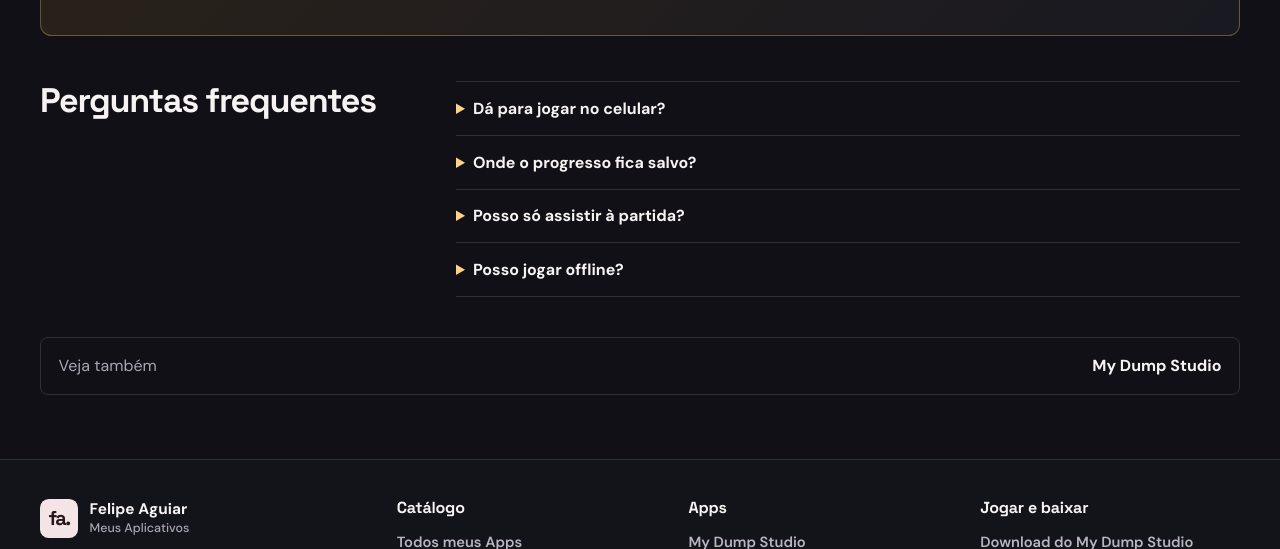
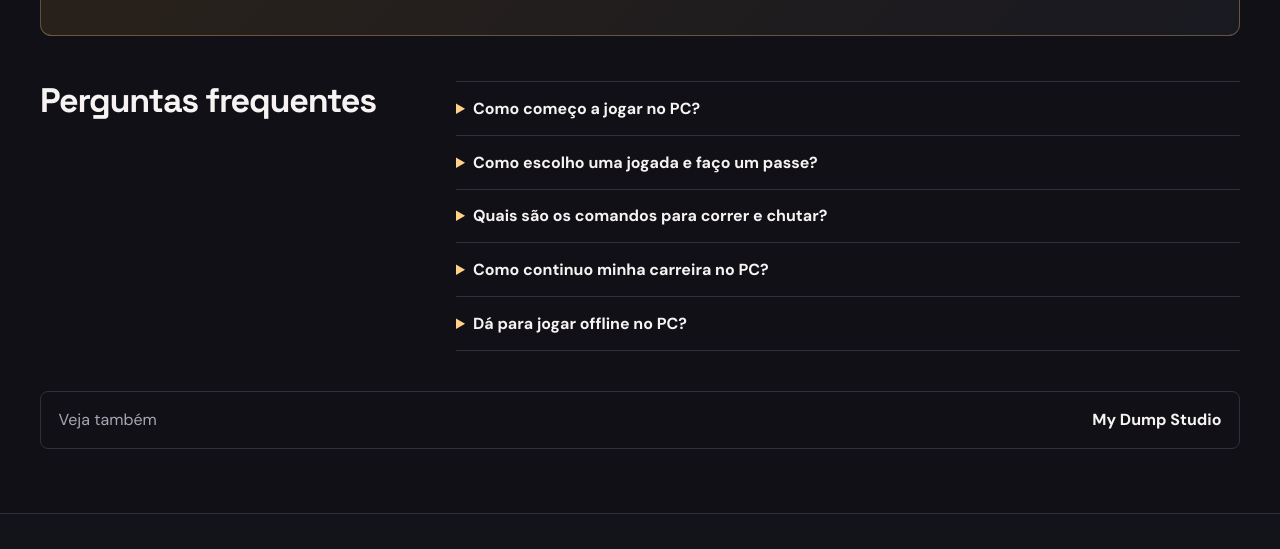
Before and after one commit to felipeAguiarCode/apps, a plain HTML site: page projetos/pixel-college-deluxe/index.html in a window 1280 px wide. Shown: the part 2736-3285 px from the top of the page. Drawn offline with Linux system fonts and the light colour scheme.

Commit message:
Prioriza orientações de PC no FAQ do Pixel College Deluxe

```diff
--- a/projetos/pixel-college-deluxe/index.html
+++ b/projetos/pixel-college-deluxe/index.html
@@ -147,10 +147,11 @@
 
   <section class="faq" id="perguntas" aria-labelledby="faq-title">
     <h2 id="faq-title">Perguntas frequentes</h2>
-    <div><details><summary>Dá para jogar no celular?</summary><p>Sim. Escolha a jogada pelo cartão, toque no campo para o snap e toque ou arraste para passar a bola. Jogue na horizontal para ter uma visão mais ampla.</p></details>
-        <details><summary>Onde o progresso fica salvo?</summary><p>A carreira e o campeonato ficam no navegador. Use o mesmo perfil para continuar. Para guardar uma cópia da carreira, abra a opção de exportar o save nas configurações.</p></details>
-        <details><summary>Posso só assistir à partida?</summary><p>Sim. Em Assistir Partida, você escolhe os times e a IA joga os quatro quartos. A transmissão tem opções de velocidade de 1×, 2× e 4×.</p></details>
-        <details><summary>Posso jogar offline?</summary><p>Sim. Baixe o repositório, extraia os arquivos e abra index.html com a pasta assets no mesmo local.</p></details></div>
+    <div><details><summary>Como começo a jogar no PC?</summary><p>Clique em Jogar no navegador, abra Quick Play (Jogo Rápido) e escolha seu time e o adversário. O jogo abre no navegador sem instalação.</p></details>
+        <details><summary>Como escolho uma jogada e faço um passe?</summary><p>Use as setas para navegar pelo playbook, Enter para confirmar e Espaço para iniciar o snap. Use a letra indicada sobre o recebedor ou clique e arraste no campo para mirar o passe.</p></details>
+        <details><summary>Quais são os comandos para correr e chutar?</summary><p>Durante a corrida, use W e S ou as setas para desviar e Shift para acelerar. Nos chutes, pressione Espaço quando o marcador chegar à faixa verde.</p></details>
+        <details><summary>Como continuo minha carreira no PC?</summary><p>Use o mesmo navegador e perfil para manter a carreira e o campeonato. Para guardar uma cópia da carreira ou levá-la para outro navegador, vá a Opções › Exportar save.</p></details>
+        <details><summary>Dá para jogar offline no PC?</summary><p>Baixe o ZIP do repositório e extraia todos os arquivos. Abra index.html no navegador e mantenha a pasta assets ao lado dele.</p></details></div>
   </section>
 
   <nav class="other-project" aria-label="Outro app do portfólio">
```
Also changed, not shown: assets/js/projects.js (+5 -4 lines).
